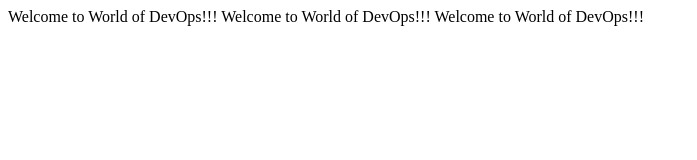
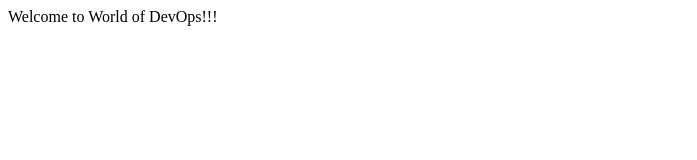
Before and after one commit to PramodPolo/public-repo, a plain HTML site: page index.html in a window 1280 px wide. Shown: the whole page, without its empty margins (0-697 px from the left). Drawn offline with Linux system fonts and the light colour scheme.

Commit message:
Update index.html

```diff
--- a/index.html
+++ b/index.html
@@ -1,3 +1 @@
 <html>Welcome to World of DevOps!!!</html>
-<html>Welcome to World of DevOps!!!</html>
-<html>Welcome to World of DevOps!!!</html>
```
